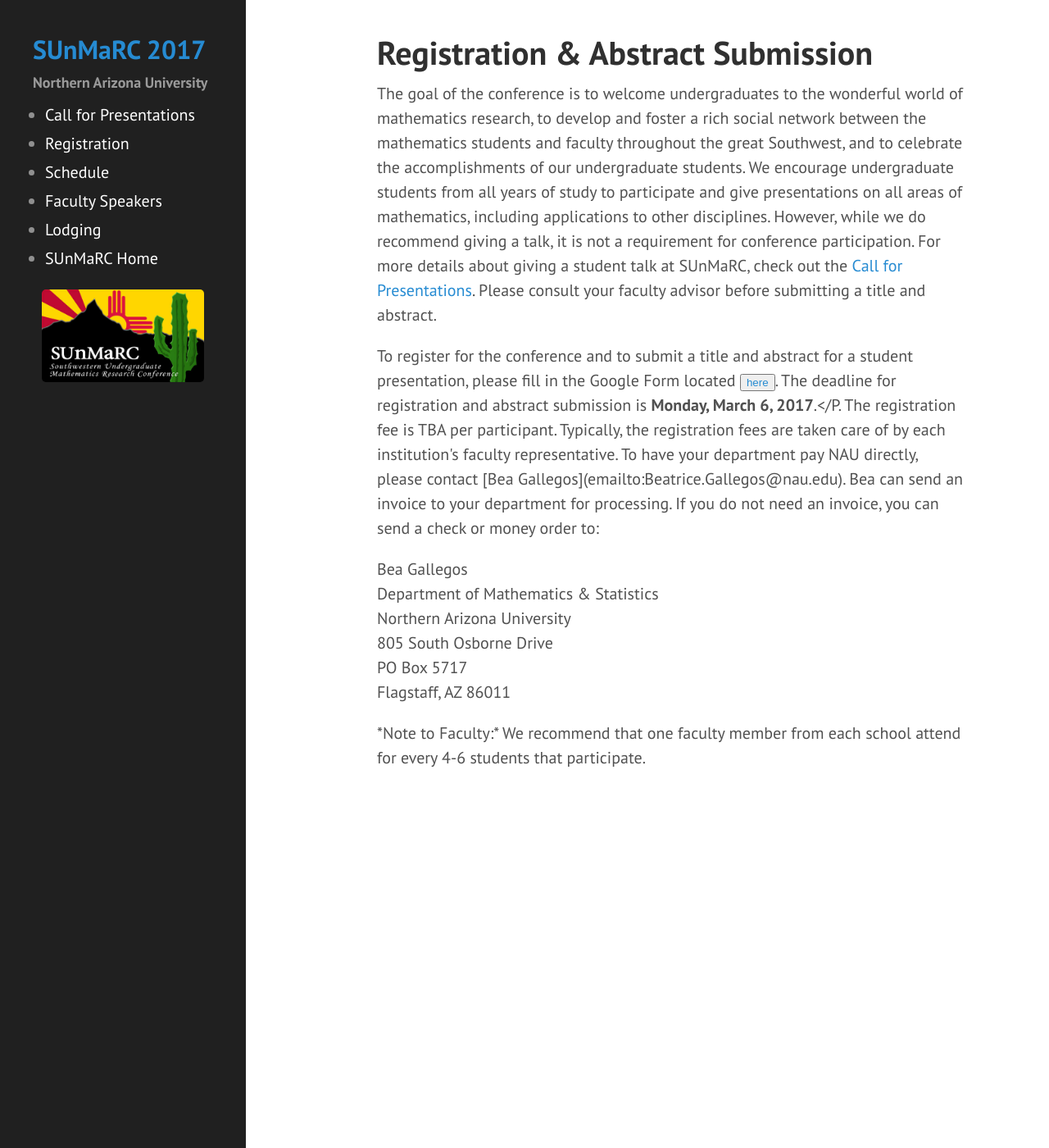
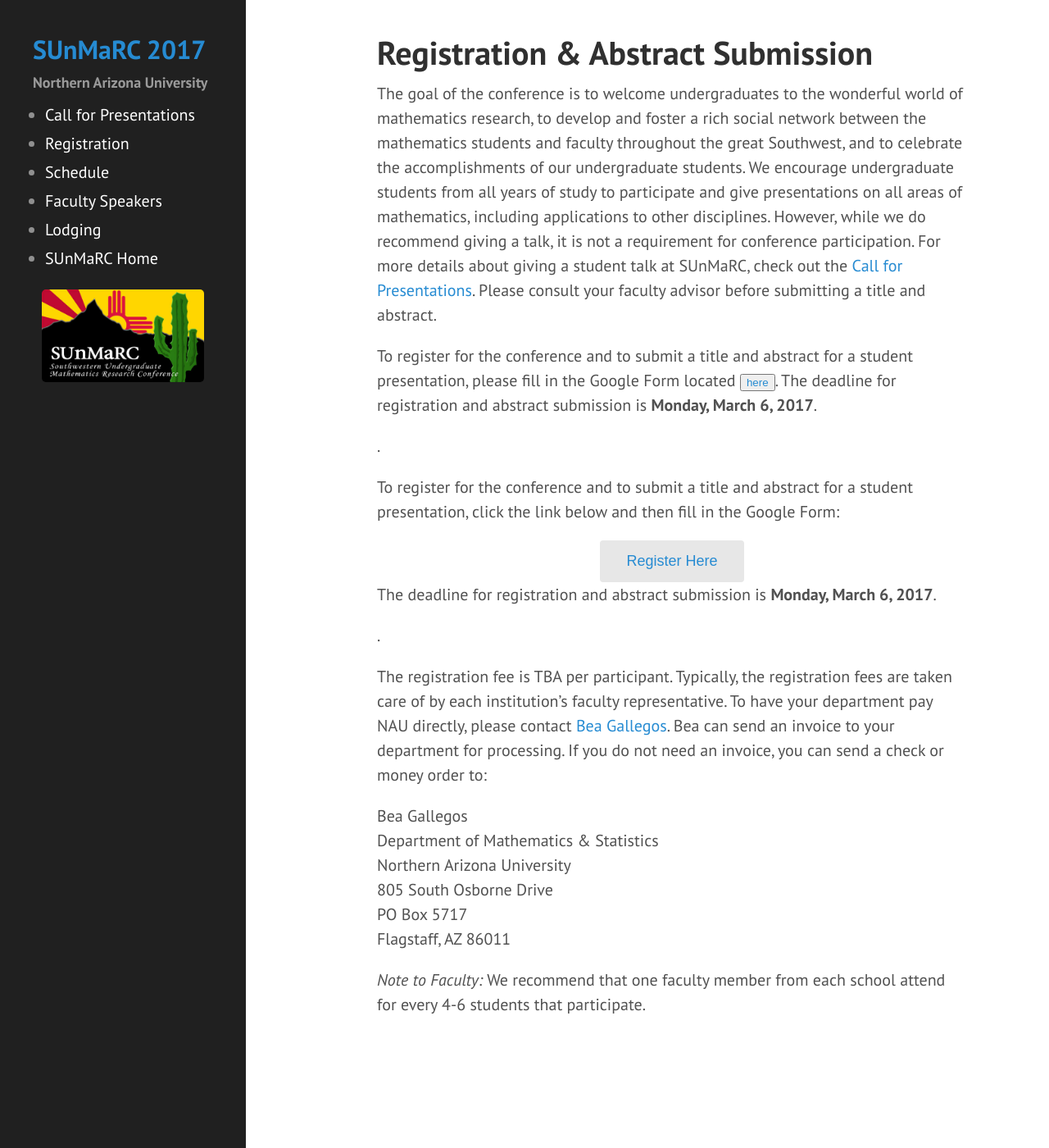
Before and after one commit to NAUMathStat/sunmarc2017, a Jekyll site: the page built from registration.md, in a window 1280 px wide and 1400 px high, scrolled down 41 px. Shown: the whole window at 82% size. Built offline with Jekyll 4.4.1, drawn with Linux system fonts in a browser that asks for light colours.

Commit message:
Updates to registration

```diff
--- a/public/css/syntax.css
+++ b/public/css/syntax.css
@@ -63,3 +63,15 @@
 .css .o,
 .css .o + .nt,
 .css .nt + .nt { color: #999; }
+
+.button {
+    background-color: #e7e7e7; /* Gray */
+    border-radius: 4px;
+    border: none;
+    color: black;
+    padding: 15px 32px;
+    text-align: center;
+    text-decoration: none;
+    display: inline-block;
+    font-size: 18px;
+}
--- a/registration.md
+++ b/registration.md
@@ -5,7 +5,13 @@ title: Registration & Abstract Submission
 
 The goal of the conference is to welcome undergraduates to the wonderful world of mathematics research, to develop and foster a rich social network between the mathematics students and faculty throughout the great Southwest, and to celebrate the accomplishments of our undergraduate students. We encourage undergraduate students from all years of study to participate and give presentations on all areas of mathematics, including applications to other disciplines. However, while we do recommend giving a talk, it is not a requirement for conference participation. For more details about giving a student talk at SUnMaRC, check out the [Call for Presentations]({{ site.baseurl }}/call). Please consult your faculty advisor before submitting a title and abstract.
 
-<p>To register for the conference and to submit a title and abstract for a student presentation, please fill in the Google Form located <button type="button"><a href="https://docs.google.com/forms/d/e/1FAIpQLSf1aZG4ASJQ8EABRzNihwEokNmRRs9eiDKxTOps4isR26xJMw/viewform">here</a></button>. The deadline for registration and abstract submission is <b>Monday, March 6, 2017</b>.</P.
+<p>To register for the conference and to submit a title and abstract for a student presentation, please fill in the Google Form located <button type="button"><a href="https://docs.google.com/forms/d/e/1FAIpQLSf1aZG4ASJQ8EABRzNihwEokNmRRs9eiDKxTOps4isR26xJMw/viewform">here</a></button>. The deadline for registration and abstract submission is <b>Monday, March 6, 2017</b>.</p>.
+
+<p>To register for the conference and to submit a title and abstract for a student presentation, click the link below and then fill in the Google Form:
+<center>
+<button class="button"><a href="https://docs.google.com/forms/d/e/1FAIpQLSf1aZG4ASJQ8EABRzNihwEokNmRRs9eiDKxTOps4isR26xJMw/viewform">Register Here</a></button>
+</center>
+The deadline for registration and abstract submission is <b>Monday, March 6, 2017</b>.</p>.
 
 The registration fee is TBA per participant. Typically, the registration fees are taken care of by each institution's faculty representative. To have your department pay NAU directly, please contact [Bea Gallegos](emailto:Beatrice.Gallegos@nau.edu). Bea can send an invoice to your department for processing. If you do not need an invoice, you can send a check or money order to:
 
```
